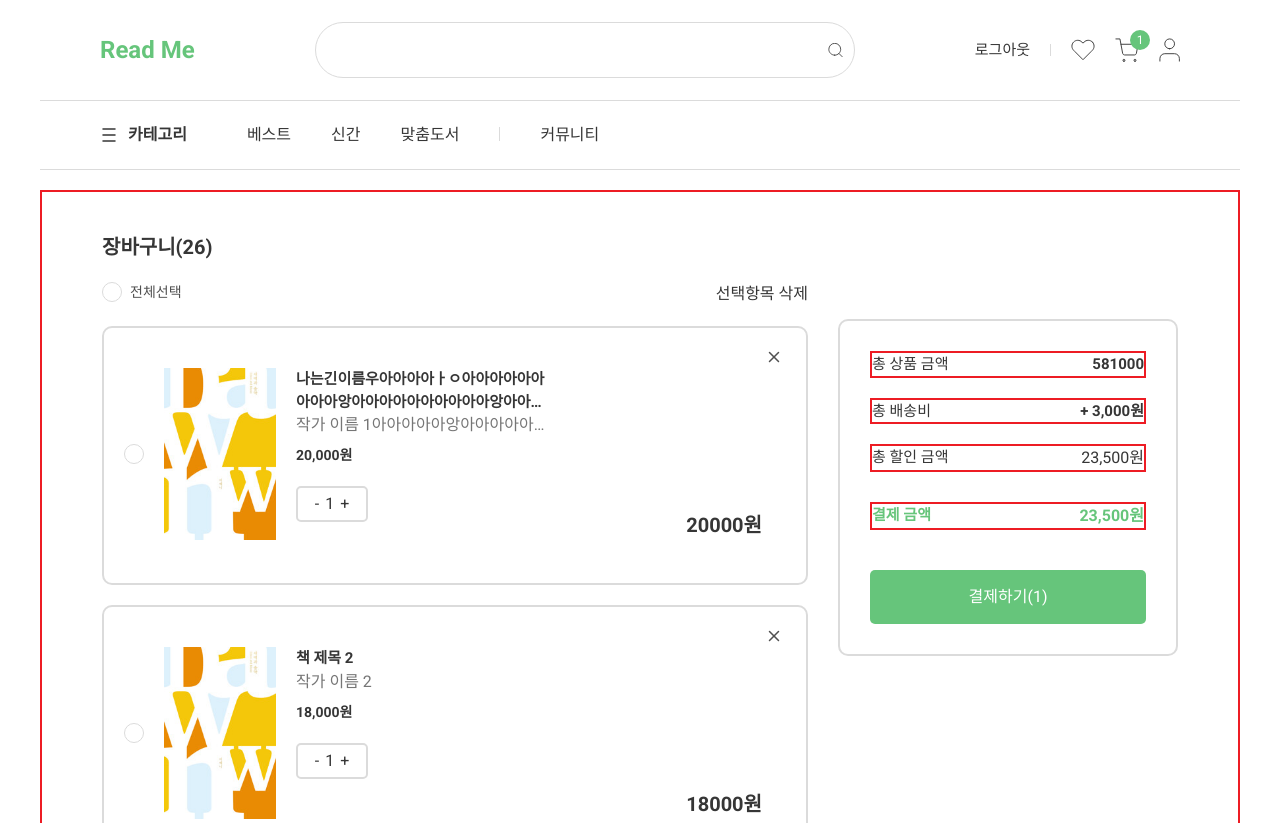
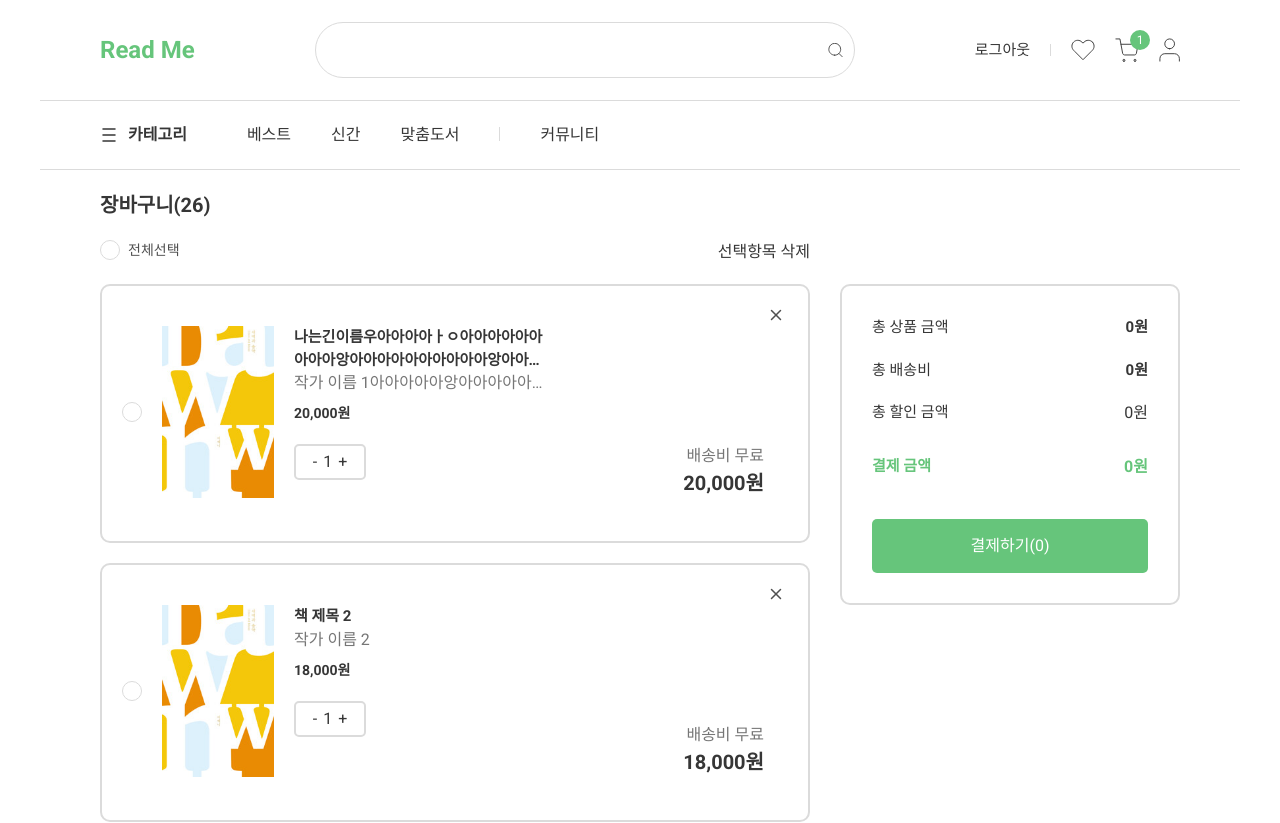
Before and after one commit to yunajoe/front_bookstore-README, a Next.js app: page /cart in a window 1280 px wide. Shown: the top 823 px of the page. Built offline with nearby package versions, Linux system fonts and the light colour scheme.

Commit message:
cartPage구현

```diff
--- /dev/null
+++ b/src/components/cart/cartPayment.tsx
@@ -0,0 +1,62 @@
+import React from 'react';
+import { THOUSAND_UNIT } from 'src/constants/price';
+
+type CartPaymentProps = {
+  totalAmount: number;
+  totalDiscount: number;
+  bookTotalCount: number;
+};
+
+function CartPayment({ totalAmount, totalDiscount, bookTotalCount }: CartPaymentProps) {
+
+  const calculateDeliveryFee = (totalAmount: number, totalDiscount: number) => {
+    return totalAmount - totalDiscount >= 30000 ? 3000 : 0;
+  };
+
+  const calculatePaymentFee = (totalAmount: number, totalDiscount: number) => {
+    return (
+      totalAmount -
+      totalDiscount -
+      calculateDeliveryFee(totalAmount, totalDiscount)
+    );
+  };
+
+  return (
+    <div
+      className="mobile:w-full h-fit flex flex-col w-340 tablet:w-216 border-2 border-solid
+        border-gray-1 mt-94 mobile:mt-20 p-30 tablet:p-20 mobile:p-20 rounded-[10px]">
+      <div className="flex justify-between mb-20">
+        <span className="text-black font-normal text-15">총 상품 금액</span>
+        <span className="text-black font-bold text-15">
+          {totalAmount.toString().replace(THOUSAND_UNIT, ',')}원
+        </span>
+      </div>
+      <div className="flex justify-between mb-20">
+        <span className="text-black font-normal text-15">총 배송비</span>
+        <span className="text-black font-bold text-15">
+          {calculateDeliveryFee(totalAmount, totalDiscount)
+            .toString()
+            .replace(THOUSAND_UNIT, ',')}
+          원
+        </span>
+      </div>
+      <div className="flex justify-between mb-30">
+        <span className="text-black font-normal text-15">총 할인 금액</span>
+        <span>{totalDiscount.toString().replace(THOUSAND_UNIT, ',')}원</span>
+      </div>
+      <div className="flex justify-between mb-40">
+        <span className="text-green font-bold text-15">결제 금액</span>
+        <span className="text-green font-bold text-25">
+          {calculatePaymentFee(totalAmount, totalDiscount)
+            .toString()
+            .replace(THOUSAND_UNIT, ',')}
+          원
+        </span>
+      </div>
+      <button className="text-center bg-green text-white rounded-[5px] py-15">
+        결제하기({bookTotalCount})
+      </button>
+    </div>
+  );
+}
+export default CartPayment;
--- /dev/null
+++ b/src/components/cart/orderBookCount.tsx
@@ -0,0 +1,24 @@
+import React from 'react';
+
+type OrderBookCountProps = {
+  plusFunc: React.MouseEventHandler<HTMLDivElement>;
+  minusFunc: React.MouseEventHandler<HTMLDivElement>;
+  count: number;
+};
+
+function OrderBookCount({ plusFunc, minusFunc, count }: OrderBookCountProps) {
+  return (
+    <div
+      className="flex justify-center gap-x-6 w-72 rounded-[5px] py-4 border-2 border-solid
+        border-gray-1">
+      <div className="cursor-pointer" onClick={minusFunc}>
+        -
+      </div>
+      <div>{(count >= 1 && count) || 1}</div>
+      <div className="cursor-pointer" onClick={plusFunc}>
+        +
+      </div>
+    </div>
+  );
+}
+export default OrderBookCount;
--- a/src/pages/cart/index.tsx
+++ b/src/pages/cart/index.tsx
@@ -1,10 +1,11 @@
 import PreviewBookInfo from '@/components/book/previewBookInfo/previewBookInfo';
+import CartPayment from '@/components/cart/cartPayment';
+import OrderBookCount from '@/components/cart/orderBookCount';
 import MainLayout from '@/components/layout/mainLayout';
-
 import { myWishListData } from '@/pages/api/wishMock';
-
 import Image from 'next/image';
 import { useEffect, useState } from 'react';
+import { THOUSAND_UNIT } from 'src/constants/price';
 
 type WishListData = {
   id: number;
@@ -14,17 +15,56 @@ type WishListData = {
   rating: number;
   genre: string;
   price: number;
+  clicked?: number;
 };
 
+const fetchData = () => {
+  return myWishListData.wishListArray.map((ele, index) => {
+    return { ...ele, clicked: 0 };
+  });
+};
 function CartPage() {
-  const [wishListData, setWishListData] = useState(
-    myWishListData.wishListArray,
+  const [wishListData, setWishListData] = useState<WishListData[]>(() =>
+    fetchData(),
   );
 
   const [selectedItemArr, setSelectedItemArr] = useState<WishListData[]>([]);
   const [totalAmount, setTotalAmount] = useState(0);
+  const [totalDiscount, setTotalDisCount] = useState(0);
 
   const resetSelectedItemArr = () => setSelectedItemArr([]);
+
+  const calcBookPlusCount = (
+    wishList: WishListData[],
+    item: WishListData,
+    setter: React.Dispatch<React.SetStateAction<WishListData[]>>,
+  ) => {
+    const itemIdx = wishList.findIndex((data) => data.id === item.id);
+    if (itemIdx > -1) {
+      let clickedCount = (wishList[itemIdx]['clicked'] || 1) + 1;
+      setter((prev) =>
+        prev.map((ele, index) =>
+          index === itemIdx ? { ...ele, clicked: clickedCount } : ele,
+        ),
+      );
+    }
+  };
+
+  const calcBookMinusCount = (
+    wishList: WishListData[],
+    item: WishListData,
+    setter: React.Dispatch<React.SetStateAction<WishListData[]>>,
+  ) => {
+    const itemIdx = wishList.findIndex((data) => data.id === item.id);
+    if (itemIdx > -1) {
+      let clickedCount = (wishList[itemIdx]['clicked'] || 1) - 1;
+      setter((prev) =>
+        prev.map((ele, index) =>
+          index === itemIdx ? { ...ele, clicked: clickedCount } : ele,
+        ),
+      );
+    }
+  };
 
   const filteredDataByTargetId = (arr: WishListData[], targetId: number) =>
     arr.filter((arrItem) => arrItem.id === targetId);
@@ -39,37 +79,32 @@ function CartPage() {
     setWishListData(filteredData);
     resetSelectedItemArr();
   };
-  const isThePriceChange = () => {};
-  const copyWishListData = wishListData.slice();
-  const res = wishListData.filter((item) => {
-    return copyWishListData.map((copyItem) => {
-      if (copyItem.id === item.id) {
-        return item.price !== copyItem.price;
-      }
-      return;
-    });
-  });
 
   useEffect(() => {
-    const totalPrice = wishListData.reduce((acc, item) => {
-      acc += item.price;
+    const totalPrice = selectedItemArr.reduce((acc, item) => {
+      acc += item.price * (item.clicked || 1);
       return acc;
     }, 0);
     setTotalAmount(totalPrice);
-  }, []);
+  }, [selectedItemArr]);
+
+  const bookTotalCount = selectedItemArr.reduce((acc, item) => {
+    acc += item.clicked || 1;
+    return acc;
+  }, 0);
 
   return (
     <div className="w-full flex flex-col items-center">
       <div className="max-w-[1200px] w-full">
         <MainLayout>
-          <div className="w-full border-2 border-solid border-red">
+          <div className="w-full">
             <div
               className="flex mobile:flex-col px-60 tablet:px-40 mobile:px-15 gap-x-30 tablet:gap-x-20
                 mobile:gap-x-10">
               <div
                 className="flex-1 grid grid-cols-1 tablet:grid-cols-1 mobile:grid-cols-1 gap-x-20 tablet:
                   gap-y-20 mobile:gap-y-10">
-                <div className="text-black text-20 font-bold mt-40">
+                <div className="text-black text-20 font-bold">
                   장바구니({wishListData.length})
                 </div>
                 <div className="flex justify-between">
@@ -108,7 +143,6 @@ function CartPage() {
                     item.id,
                   );
                   const pickedItemId = selectedItems.map((item) => item.id)[0];
-
                   return (
                     <div
                       key={item.id}
@@ -121,6 +155,9 @@ function CartPage() {
                           const filteredWishListData =
                             filteredDataByNotTargetId(wishListData, item.id);
                           setWishListData(filteredWishListData);
+                          const filteredWishListData2 =
+                            filteredDataByNotTargetId(selectedItemArr, item.id);
+                          setSelectedItemArr(filteredWishListData2);
                         }}>
                         <Image
                           src="/icons/Close.svg"
@@ -173,67 +210,54 @@ function CartPage() {
                               </div>
                             </div>
                             <div className="text-14 text-color font-bold mb-12">
-                              {item.price.toLocaleString()}원
+                              {item.price
+                                .toString()
+                                .replace(THOUSAND_UNIT, ',')}
+                              원
                             </div>
-                            <div
-                              className="flex justify-center gap-x-6 w-72 rounded-[5px] py-4 border-2 border-solid
-                                border-gray-1">
-                              <div
-                                className="cursor-pointer"
-                                onClick={() => {
-                                  const itemIdx = wishListData.findIndex(
-                                    (data) => data.id === item.id,
-                                  );
-                                  let clickedCount =
-                                    (wishListData[itemIdx]['clicked'] || 1) - 1;
-
-                                  setWishListData((prev) =>
-                                    prev.map((el, index) =>
-                                      index === itemIdx
-                                        ? { ...el, clicked: clickedCount }
-                                        : el,
-                                    ),
-                                  );
-                                }}>
-                                -
-                              </div>
-                              <div>
-                                {(item.clicked >= 1 && item.clicked) || 1}
-                              </div>
-                              <div
-                                className="cursor-pointer"
-                                onClick={() => {
-                                  // 클릭한 아이템의 index
-                                  const itemIdx = wishListData.findIndex(
-                                    (data) => data.id === item.id,
-                                  );
-                                  let clickedCount =
-                                    (wishListData[itemIdx]['clicked'] || 1) + 1;
-                                  setWishListData((prev) =>
-                                    prev.map((el, index) =>
-                                      index === itemIdx
-                                        ? { ...el, clicked: clickedCount }
-                                        : el,
-                                    ),
-                                  );
-                                }}>
-                                +
-                              </div>
-                            </div>
+                            <OrderBookCount
+                              minusFunc={() => {
+                                calcBookMinusCount(
+                                  wishListData,
+                                  item,
+                                  setWishListData,
+                                );
+                                calcBookMinusCount(
+                                  selectedItemArr,
+                                  item,
+                                  setSelectedItemArr,
+                                );
+                              }}
+                              plusFunc={() => {
+                                calcBookPlusCount(
+                                  wishListData,
+                                  item,
+                                  setWishListData,
+                                );
+                                calcBookPlusCount(
+                                  selectedItemArr,
+                                  item,
+                                  setSelectedItemArr,
+                                );
+                              }}
+                              count={item.clicked ?? 1}
+                            />
                           </div>
                         </div>
                         <div
                           className="absolute right-0 bottom-0 flex flex-col items-end mobile:border-t-2
                             border-gray-1 mobile:flex-row mobile:justify-between mobile:w-full mobile:px-20
                             mobile:py-16">
-                          {/* <span className="text-gray-3">
-                            <span>배송비 </span>
-                            <span>3,000원</span>
-                          </span> */}
+                          <div className="text-gray-3">
+                            <span>배송비 무료</span>
+                          </div>
                           <span className="text-black text-20 font-bold">
-                            {item.clicked > 0
+                            {(item.clicked && item.clicked > 0
                               ? item.price * item.clicked
-                              : item.price}
+                              : item.price
+                            )
+                              .toString()
+                              .replace(THOUSAND_UNIT, ',')}
                             원
                           </span>
                         </div>
@@ -242,42 +266,11 @@ function CartPage() {
                   );
                 })}
               </div>
-              <div
-                className="mobile:w-full h-fit flex flex-col w-340 tablet:w-216 mt-127 mobile:mt-20
-                  border-2 border-solid border-gray-1 p-30 tablet:p-20 mobile:p-20 rounded-[10px]">
-                <div className="flex justify-between border-2 border-solid border-red mb-20">
-                  <span className="text-black font-normal text-15">
-                    총 상품 금액
-                  </span>
-                  <span className="text-black font-bold text-15">
-                    {totalAmount}
-                  </span>
-                </div>
-                <div className="flex justify-between border-2 border-solid border-red mb-20">
-                  <span className="text-black font-normal text-15">
-                    총 배송비
-                  </span>
-                  <span className="text-black font-bold text-15">
-                    + 3,000원
-                  </span>
-                </div>
-                <div className="flex justify-between border-2 border-solid border-red mb-30">
-                  <span className="text-black font-normal text-15">
-                    총 할인 금액
-                  </span>
-                  <span>23,500원</span>
-                </div>
-                <div className="flex justify-between border-2 border-solid border-red mb-40">
-                  <span className="text-green font-bold text-15">
-                    결제 금액
-                  </span>
-                  <span className="text-green font-bold text-25">23,500원</span>
-                </div>
-
-                <button className="text-center bg-green text-white rounded-[5px] py-15">
-                  결제하기(1)
-                </button>
-              </div>
+              <CartPayment
+                totalAmount={totalAmount}
+                totalDiscount={totalDiscount}
+                bookTotalCount={bookTotalCount}
+              />
             </div>
           </div>
         </MainLayout>
```
